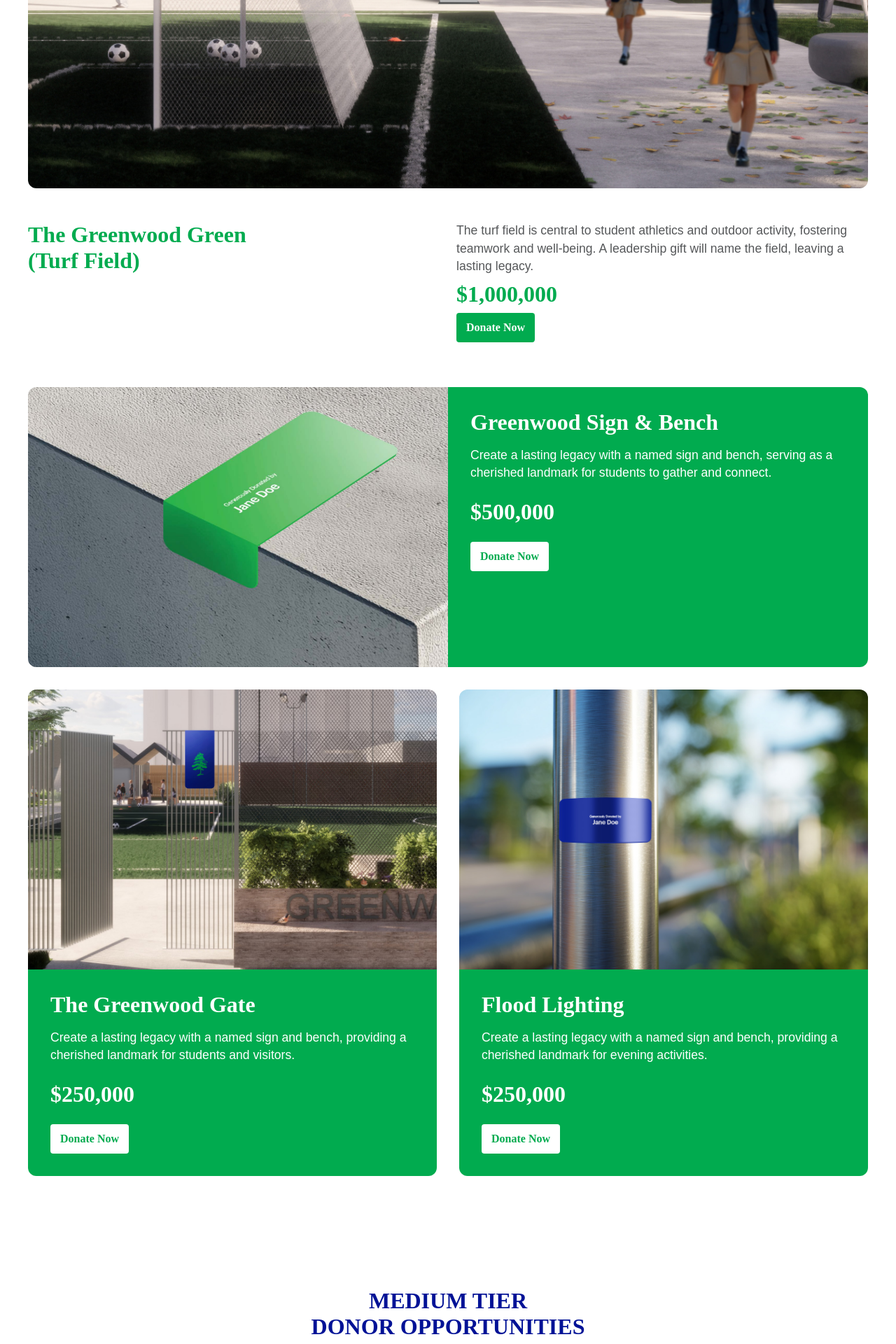
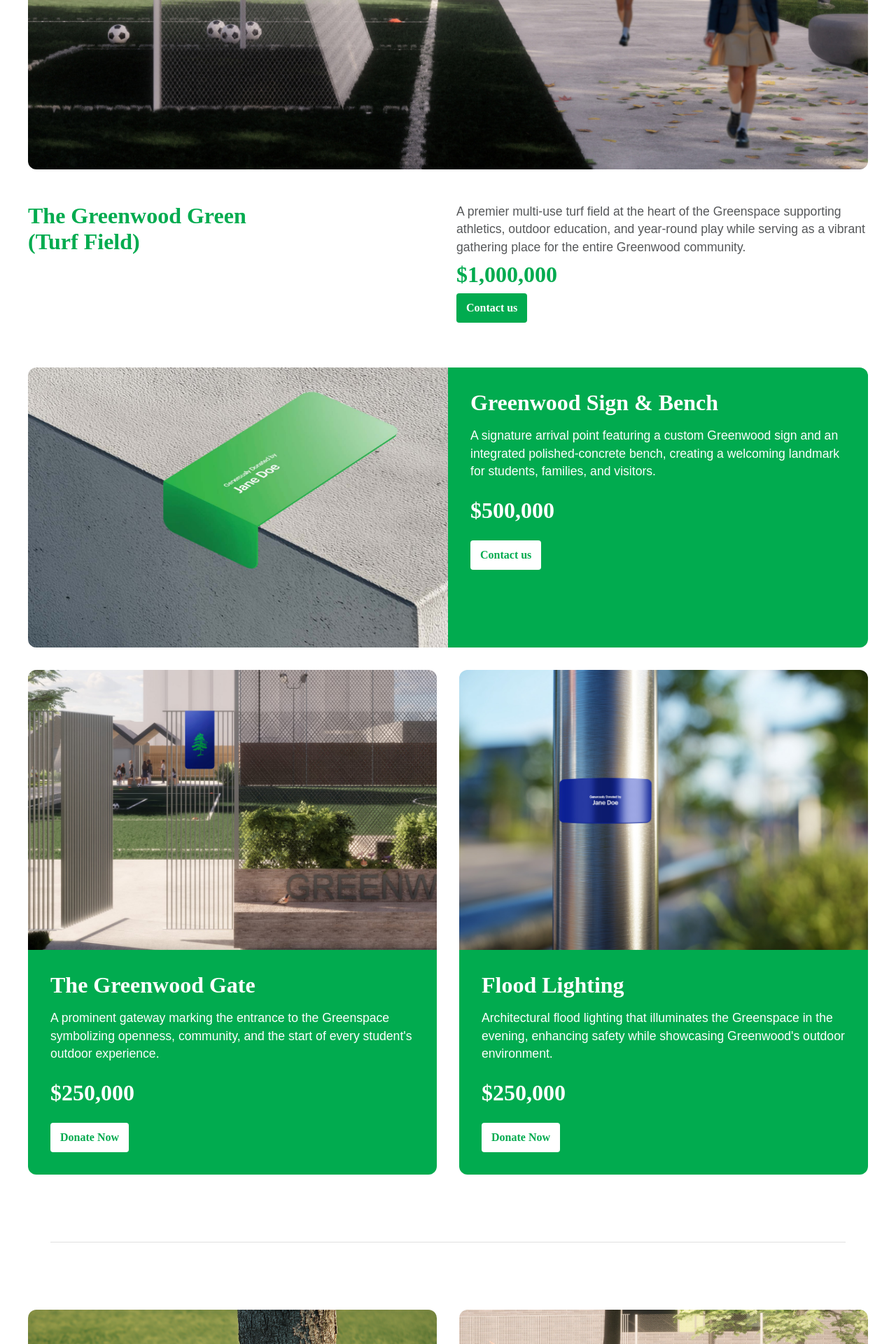
Before and after one commit to frontier-design/greenwood-microsite, a React (Vite) app: page / in a window 1280 px wide. Shown: the part 3204-5124 px from the top of the page at 70% size. Built offline with nearby package versions, Linux system fonts and the light colour scheme; a web font is replaced by a local one.

Commit message:
Update donor opportunities: change buttons to Contact us for turf field and sign/bench, update descriptions from CSV, improve styling and add separator

```diff
--- a/src/components/donor-opportunities/MediumTierDonorOpportunity.jsx
+++ b/src/components/donor-opportunities/MediumTierDonorOpportunity.jsx
@@ -8,7 +8,7 @@ import greenwoodFeatureBench from '../../assets/images/Greenwood_UpdatedPictures
 import socialSpace from '../../assets/images/Greenwood_UpdatedPictures/Greenwood_Social_Space.png';
 
 const DonorOpportunityContainer = styled.section`
-  padding: 4rem 2rem;
+  padding: 2rem 2rem 4rem 2rem;
   background: white;
 `;
 
@@ -80,8 +80,12 @@ const BottomRow = styled.div`
   }
 `;
 
+const CustomGridItemDescription = styled(GridItemDescription)`
+  opacity: 0.85;
+`;
+
 const MediumTierDonorOpportunity = () => {
-  const { tier, subtitle, topRowOpportunities, bottomRowOpportunities } = mediumTierData;
+  const {topRowOpportunities, bottomRowOpportunities } = mediumTierData;
 
   const getImageSrc = (id) => {
     switch (id) {
@@ -103,11 +107,6 @@ const MediumTierDonorOpportunity = () => {
   return (
     <DonorOpportunityContainer id="medium-tier-donor-opportunity">
       <DonorOpportunityContent>
-        <SectionHeader>
-          <SectionTitle color="var(--brand-navy)">{tier} <br /> Donor Opportunities</SectionTitle>
-          <SectionSubtitle color="var(--brand-navy)">{subtitle}</SectionSubtitle>
-        </SectionHeader>
-
         <GridSection>
           {/* Top Row - 2 larger cards */}
           <TopRow>
@@ -119,11 +118,11 @@ const MediumTierDonorOpportunity = () => {
                 />
                 <GridItemContent backgroundColor="var(--brand-navy)">
                   <GridItemTitle>{opportunity.title}</GridItemTitle>
-                  <GridItemDescription>
+                  <CustomGridItemDescription>
                     {opportunity.description}
-                  </GridItemDescription>
+                  </CustomGridItemDescription>
                   <GridItemAmount>{opportunity.amount}</GridItemAmount>
-                  <a href="https://www.greenwoodcollege.org/support-the-greenspace-development" target="_blank" rel="noopener noreferrer" style={{ textDecoration: 'none' }}>
+                  <a href={opportunity.buttonLink} target={opportunity.buttonLink.startsWith('mailto:') ? undefined : '_blank'} rel={opportunity.buttonLink.startsWith('mailto:') ? undefined : 'noopener noreferrer'} style={{ textDecoration: 'none' }}>
                     <GridDonateButton textColor="var(--brand-navy)">{opportunity.buttonText}</GridDonateButton>
                   </a>
                 </GridItemContent>
@@ -141,11 +140,11 @@ const MediumTierDonorOpportunity = () => {
                 />
                 <GridItemContent backgroundColor="var(--brand-navy)">
                   <GridItemTitle>{opportunity.title}</GridItemTitle>
-                  <GridItemDescription>
+                  <CustomGridItemDescription>
                     {opportunity.description}
-                  </GridItemDescription>
+                  </CustomGridItemDescription>
                   <GridItemAmount>{opportunity.amount}</GridItemAmount>
-                  <a href="https://www.greenwoodcollege.org/support-the-greenspace-development" target="_blank" rel="noopener noreferrer" style={{ textDecoration: 'none' }}>
+                  <a href={opportunity.buttonLink} target={opportunity.buttonLink.startsWith('mailto:') ? undefined : '_blank'} rel={opportunity.buttonLink.startsWith('mailto:') ? undefined : 'noopener noreferrer'} style={{ textDecoration: 'none' }}>
                     <GridDonateButton textColor="var(--brand-navy)">{opportunity.buttonText}</GridDonateButton>
                   </a>
                 </GridItemContent>
--- a/src/components/donor-opportunities/OtherDonorOpportunities.jsx
+++ b/src/components/donor-opportunities/OtherDonorOpportunities.jsx
@@ -70,10 +70,13 @@ const OpportunityInfo = styled.div`
 
 const OpportunityTitle = styled.h4`
   font-family: var(--font-display);
-  font-size: clamp(1.25rem, 3vw, 1.5rem);
+  font-size: clamp(1.25rem, 4vw, 2rem);
   color: var(--brand-gray);
   margin: 0;
   font-weight: 700;
+  max-width: 30ch;
+  margin-bottom: 0.15rem;
+  line-height: 1.2;
 
   @media (min-width: 1600px) {
     font-size: clamp(1.25rem, 3vw, 1.5rem);
@@ -91,6 +94,7 @@ const OpportunityDescription = styled.p`
   line-height: 1.5;
   margin: 0;
   opacity: 0.8;
+  max-width: 60ch;
 
   @media (min-width: 1600px) {
     font-size: clamp(0.875rem, 2.5vw, 1rem);
@@ -123,15 +127,11 @@ const OpportunityAmount = styled.div`
 `;
 
 const OtherDonorOpportunities = () => {
-  const { tier, subtitle, opportunities } = otherTierData;
+  const { opportunities } = otherTierData;
 
   return (
     <DonorOpportunityContainer>
       <DonorOpportunityContent>
-        <SectionHeader>
-          <SectionTitle color="var(--brand-gray)">{tier} <br /> Donor Opportunities</SectionTitle>
-          <SectionSubtitle color="var(--brand-gray)">{subtitle}</SectionSubtitle>
-        </SectionHeader>
 
         <OpportunitiesList>
           {opportunities.map((opportunity) => (
@@ -143,7 +143,7 @@ const OtherDonorOpportunities = () => {
                 </OpportunityDescription>
               </OpportunityInfo>
               <OpportunityAmount>{opportunity.amount}</OpportunityAmount>
-              <a href="https://www.greenwoodcollege.org/support-the-greenspace-development" target="_blank" rel="noopener noreferrer" style={{ textDecoration: 'none' }}>
+              <a href={opportunity.buttonLink} target={opportunity.buttonLink.startsWith('mailto:') ? undefined : '_blank'} rel={opportunity.buttonLink.startsWith('mailto:') ? undefined : 'noopener noreferrer'} style={{ textDecoration: 'none' }}>
                 <GridDonateButton
                   backgroundColor="var(--brand-gray)"
                   textColor="white"
--- a/src/components/donor-opportunities/TopTierDonorOpportunity.jsx
+++ b/src/components/donor-opportunities/TopTierDonorOpportunity.jsx
@@ -7,7 +7,7 @@ import floodLighting from '../../assets/images/Greenwood_UpdatedPictures/Greenwo
 import greenwoodGate from '../../assets/images/Greenwood_UpdatedPictures/Greenwood_gate.jpg';
 
 const DonorOpportunityContainer = styled.section`
-  padding: 4rem 2rem;
+  padding: 4rem 2rem 0 2rem;
   background: white;
 `;
 
@@ -34,6 +34,18 @@ const SectionHeader = styled.div`
 
   @media (min-width: 2000px) {
     max-width: 1600px;
+  }
+`;
+
+const CustomSectionSubtitle = styled(SectionSubtitle)`
+  font-size: clamp(1.1rem, 2.4vw, 1.4rem);
+
+  @media (min-width: 1600px) {
+    font-size: clamp(1.3rem, 2.4vw, 1.6rem);
+  }
+
+  @media (min-width: 2000px) {
+    font-size: clamp(1.5rem, 2.8vw, 2rem);
   }
 `;
 
@@ -130,15 +142,36 @@ const FullWidthGridItem = styled.div`
   }
 `;
 
+const SeparatorWrapper = styled.div`
+  max-width: 1200px;
+  margin: 0 auto;
+  padding: 0 2rem;
+
+  @media (min-width: 1600px) {
+    max-width: 1200px;
+  }
+
+  @media (min-width: 2000px) {
+    max-width: 1600px;
+  }
+`;
+
+const Separator = styled.hr`
+  border: none;
+  border-top: 1px solid #e0e0e0;
+  margin: 4rem 0;
+  width: 100%;
+`;
+
 const TopTierDonorOpportunity = () => {
-  const { tier, subtitle, mainOpportunity, gridOpportunities } = topTierData;
+  const {mainOpportunity, gridOpportunities } = topTierData;
 
   return (
     <DonorOpportunityContainer id="top-tier-donor-opportunity">
       <DonorOpportunityContent>
         <SectionHeader>
-          <SectionTitle>{tier}<br />Donor Opportunities</SectionTitle>
-          <SectionSubtitle>{subtitle}</SectionSubtitle>
+          <SectionTitle>Our Shared Spaces</SectionTitle>
+          <CustomSectionSubtitle>Naming & Dedication Opportunities</CustomSectionSubtitle>
         </SectionHeader>
 
         <MainOpportunity id={mainOpportunity.id}>
@@ -155,7 +188,7 @@ const TopTierDonorOpportunity = () => {
               {mainOpportunity.description}
             </MainDescription>
             <MainAmount>{mainOpportunity.amount}</MainAmount>
-            <a href="https://www.greenwoodcollege.org/support-the-greenspace-development" target="_blank" rel="noopener noreferrer" style={{ textDecoration: 'none' }}>
+            <a href={mainOpportunity.buttonLink} target={mainOpportunity.buttonLink.startsWith('mailto:') ? undefined : '_blank'} rel={mainOpportunity.buttonLink.startsWith('mailto:') ? undefined : 'noopener noreferrer'} style={{ textDecoration: 'none' }}>
               <DonateButton>{mainOpportunity.buttonText}</DonateButton>
             </a>
            </div>
@@ -176,7 +209,7 @@ const TopTierDonorOpportunity = () => {
                     {opportunity.description}
                   </GridItemDescription>
                   <GridItemAmount>{opportunity.amount}</GridItemAmount>
-                  <a href="https://www.greenwoodcollege.org/support-the-greenspace-development" target="_blank" rel="noopener noreferrer" style={{ textDecoration: 'none' }}>
+                  <a href={opportunity.buttonLink} target={opportunity.buttonLink.startsWith('mailto:') ? undefined : '_blank'} rel={opportunity.buttonLink.startsWith('mailto:') ? undefined : 'noopener noreferrer'} style={{ textDecoration: 'none' }}>
                     <GridDonateButton textColor="var(--brand-green)">{opportunity.buttonText}</GridDonateButton>
                   </a>
                 </GridItemContent>
@@ -212,6 +245,9 @@ const TopTierDonorOpportunity = () => {
           })}
         </GridSection>
       </DonorOpportunityContent>
+      <SeparatorWrapper>
+        <Separator />
+      </SeparatorWrapper>
     </DonorOpportunityContainer>
   );
 };
--- a/src/data/medium-tier-donor-opportunities.json
+++ b/src/data/medium-tier-donor-opportunities.json
@@ -7,7 +7,7 @@
       "image": "/src/assets/images/Greenwood_UpdatedPictures/Greenwood_West_gathering_garden.jpg",
       "alt": "West Gathering Garden outdoor space",
       "title": "West Gathering Garden",
-      "description": "Create a lasting legacy with a named sign and bench, providing a cherished landmark for students.",
+      "description": "A second flexible outdoor classroom designed for group learning, reflection, and community activities within the natural landscape.",
       "amount": "$150,000",
       "buttonText": "Donate Now",
       "buttonLink": "#"
@@ -17,7 +17,7 @@
       "image": "/src/assets/images/Greenwood_UpdatedPictures/Greenwood_East_gathering_garden.jpg",
       "alt": "East Gathering Garden with covered seating",
       "title": "East Gathering Garden",
-      "description": "Create a lasting legacy with a named sign and bench, providing a cherished landmark for students.",
+      "description": "A dedicated outdoor learning and meeting area where classes gather, collaborate, and engage with nature as an extension of the school's teaching spaces.",
       "amount": "$150,000",
       "buttonText": "Donate Now",
       "buttonLink": "#"
@@ -29,7 +29,7 @@
       "image": "/src/assets/images/Greenwood_UpdatedPictures/Greenwood_Mesh_Safety_Netting.jpg",
       "alt": "Mesh safety netting structure",
       "title": "Mesh Safety Netting",
-      "description": "Create a lasting legacy with a named sign and bench.",
+      "description": "A vital safety feature that protects the community while preserving sightlines and open space around the field.",
       "amount": "$100,000",
       "buttonText": "Donate Now",
       "buttonLink": "#"
@@ -39,7 +39,7 @@
       "image": "/src/assets/images/Greenwood_UpdatedPictures/Greenwood_Feature_Bench.jpg",
       "alt": "Greenwood feature bench in landscaped area",
       "title": "Greenwood Feature Bench",
-      "description": "Create a lasting legacy with a named sign and bench.",
+      "description": "A beautifully designed bench framed by a pollinator-friendly border garden, offering a peaceful place to sit, relax, and enjoy the Greenspace.",
       "amount": "$100,000",
       "buttonText": "Donate Now",
       "buttonLink": "#"
@@ -49,7 +49,7 @@
       "image": "/src/assets/images/Greenwood_UpdatedPictures/Greenwood_Social_Space.png",
       "alt": "Social space at night with lighting",
       "title": "Social Space",
-      "description": "Create a lasting legacy with a named sign and bench.",
+      "description": "A central gathering zone where students connect, socialize, and build friendships in a thoughtfully designed outdoor setting.",
       "amount": "$100,000",
       "buttonText": "Donate Now",
       "buttonLink": "#"
--- a/src/data/other-donor-opportunities.json
+++ b/src/data/other-donor-opportunities.json
@@ -5,7 +5,7 @@
     {
       "id": "hillock-opportunity",
       "title": "Hillock",
-      "description": "Create a lasting legacy with a named sign and bench.",
+      "description": "A playful, soft-turfed rise within the landscape that adds elevation, interest, and movement to the Greenspace.",
       "amount": "$50,000",
       "buttonText": "Donate Now",
       "buttonLink": "#"
@@ -13,7 +13,7 @@
     {
       "id": "hydration-station-opportunity",
       "title": "Hydration Station",
-      "description": "Create a lasting legacy with a named sign and bench.",
+      "description": "An accessible water-refill station that promotes sustainability and supports active outdoor learning and play.",
       "amount": "$35,000",
       "buttonText": "Donate Now",
       "buttonLink": "#"
@@ -21,7 +21,7 @@
     {
       "id": "north-green-fence-opportunity",
       "title": "North Green Fence",
-      "description": "Create a lasting legacy with a named sign and bench.",
+      "description": "A key boundary feature that frames the Greenspace and enhances safety while maintaining a natural, open feel.",
       "amount": "$25,000",
       "buttonText": "Donate Now",
       "buttonLink": "#"
@@ -29,7 +29,7 @@
     {
       "id": "west-green-fence-opportunity",
       "title": "West Green Fence",
-      "description": "Create a lasting legacy with a named sign and bench.",
+      "description": "A complementary fence line that secures the west side of the campus and contributes to the cohesive design of the Greenspace.",
       "amount": "$25,000",
       "buttonText": "Donate Now",
       "buttonLink": "#"
@@ -37,7 +37,7 @@
     {
       "id": "greening-trees-opportunity",
       "title": "Greening the Green Trees",
-      "description": "Create a lasting legacy with a named sign and bench.",
+      "description": "Seventeen individually recognized trees that will grow to define the character, shade, and ecological richness of the Greenspace.",
       "amount": "$25,000",
       "buttonText": "Donate Now",
       "buttonLink": "#"
@@ -45,7 +45,7 @@
     {
       "id": "concrete-benches-opportunity",
       "title": "Concrete Benches",
-      "description": "Create a lasting legacy with a named sign and bench.",
+      "description": "Comfortable concrete seating providing durable and welcoming resting spots throughout the Greenspace.",
       "amount": "$15,000",
       "buttonText": "Donate Now",
       "buttonLink": "#"
@@ -53,7 +53,7 @@
     {
       "id": "lamp-posts-opportunity",
       "title": "Lamp Posts",
-      "description": "Create a lasting legacy with a named sign and bench.",
+      "description": "Lighting elements that brighten pathways and promote safe use of the Greenspace during early mornings and evenings.",
       "amount": "$10,000",
       "buttonText": "Donate Now",
       "buttonLink": "#"
@@ -61,7 +61,7 @@
     {
       "id": "city-trees-opportunity",
       "title": "Planting of the City Trees Along Property Line",
-      "description": "Create a lasting legacy with a named sign and bench.",
+      "description": "Three city-planted trees enhancing the perimeter of campus and contributing to long-term environmental sustainability.",
       "amount": "$10,000",
       "buttonText": "Donate Now",
       "buttonLink": "#"
--- a/src/data/top-tier-donor-opportunities.json
+++ b/src/data/top-tier-donor-opportunities.json
@@ -6,10 +6,10 @@
     "image": "/src/assets/images/Greenwood_UpdatedPictures/Greenwood_Turf_Field_Sign.jpg",
     "alt": "Greenwood Green turf field with students playing soccer",
     "title": "The Greenwood Green<br />(Turf Field)",
-    "description": "The turf field is central to student athletics and outdoor activity, fostering teamwork and well-being. A leadership gift will name the field, leaving a lasting legacy.",
+    "description": "A premier multi-use turf field at the heart of the Greenspace supporting athletics, outdoor education, and year-round play while serving as a vibrant gathering place for the entire Greenwood community.",
     "amount": "$1,000,000",
-    "buttonText": "Donate Now",
-    "buttonLink": "#"
+    "buttonText": "Contact us",
+    "buttonLink": "mailto:katie.evans@greenwoodcollege.com?subject=The%20Greenwood%20Green%20(Turf%20Field)%20-%20Donor%20Opportunity"
   },
   "gridOpportunities": [
     {
@@ -17,10 +17,10 @@
       "image": "/src/assets/images/Greenwood_UpdatedPictures/Greenwood_sign_and_bench.jpg",
       "alt": "Greenwood sign and bench in landscaped area",
       "title": "Greenwood Sign & Bench",
-      "description": "Create a lasting legacy with a named sign and bench, serving as a cherished landmark for students to gather and connect.",
+      "description": "A signature arrival point featuring a custom Greenwood sign and an integrated polished-concrete bench, creating a welcoming landmark for students, families, and visitors.",
       "amount": "$500,000",
-      "buttonText": "Donate Now",
-      "buttonLink": "#",
+      "buttonText": "Contact us",
+      "buttonLink": "mailto:katie.evans@greenwoodcollege.com?subject=Greenwood%20Sign%20%26%20Bench%20-%20Donor%20Opportunity",
       "isFullWidth": true
     },
     {
@@ -28,7 +28,7 @@
       "image": "/src/assets/images/Greenwood_UpdatedPictures/Greenwood_gate.jpg",
       "alt": "The Greenwood Gate entrance",
       "title": "The Greenwood Gate",
-      "description": "Create a lasting legacy with a named sign and bench, providing a cherished landmark for students and visitors.",
+      "description": "A prominent gateway marking the entrance to the Greenspace symbolizing openness, community, and the start of every student's outdoor experience.",
       "amount": "$250,000",
       "buttonText": "Donate Now",
       "buttonLink": "#",
@@ -39,7 +39,7 @@
       "image": "/src/assets/images/Greenwood_UpdatedPictures/Greenwood_Flood_Lighting.jpg",
       "alt": "Turf field at night with flood lighting",
       "title": "Flood Lighting",
-      "description": "Create a lasting legacy with a named sign and bench, providing a cherished landmark for evening activities.",
+      "description": "Architectural flood lighting that illuminates the Greenspace in the evening, enhancing safety while showcasing Greenwood's outdoor environment.",
       "amount": "$250,000",
       "buttonText": "Donate Now",
       "buttonLink": "#",
--- a/src/styles/GlobalStyles.js
+++ b/src/styles/GlobalStyles.js
@@ -111,7 +111,7 @@ export const DonateButton = styled.button`
 
 export const SectionTitle = styled.h2`
   font-family: var(--font-display);
-  font-size: clamp(2rem, 2.5vw, 2.5rem);
+  font-size: clamp(2rem, 2.8vw, 4rem);
   color: ${(props) => props.color || "var(--brand-green)"};
   margin: 0 0 0.5rem 0;
   text-transform: uppercase;
```
